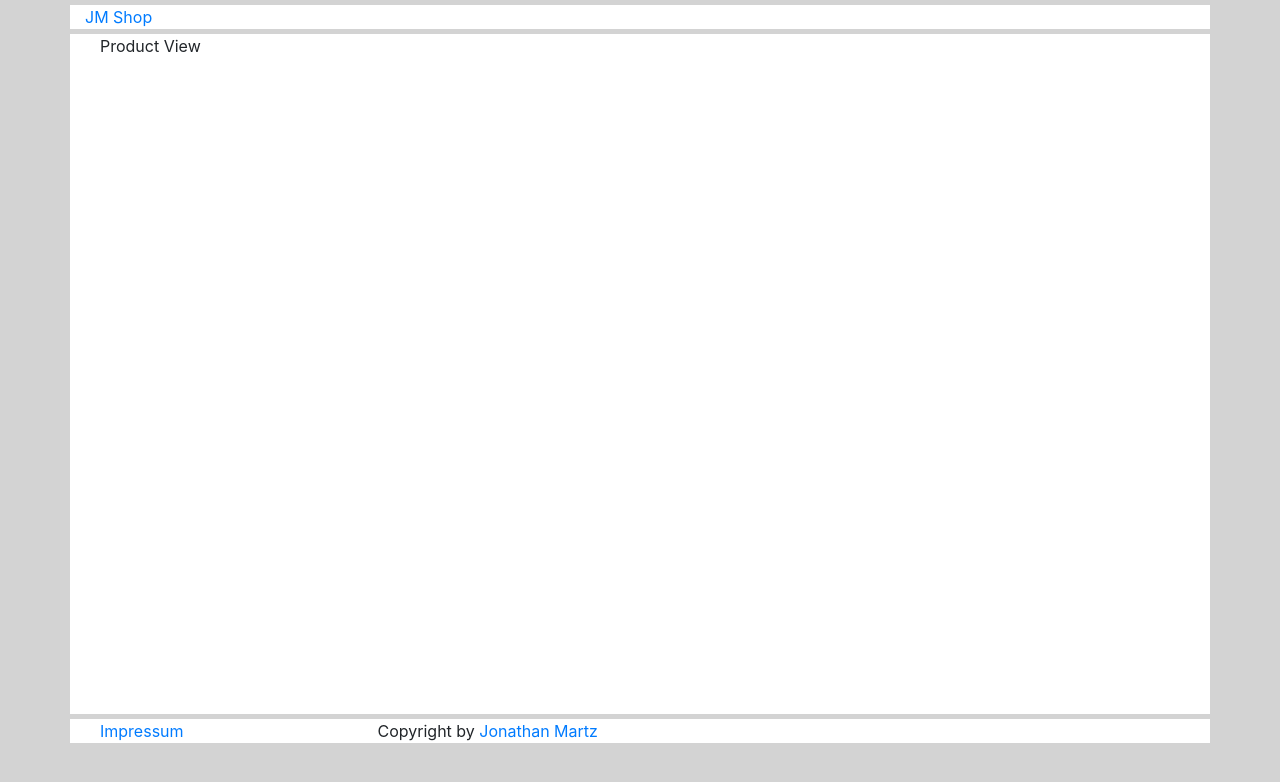
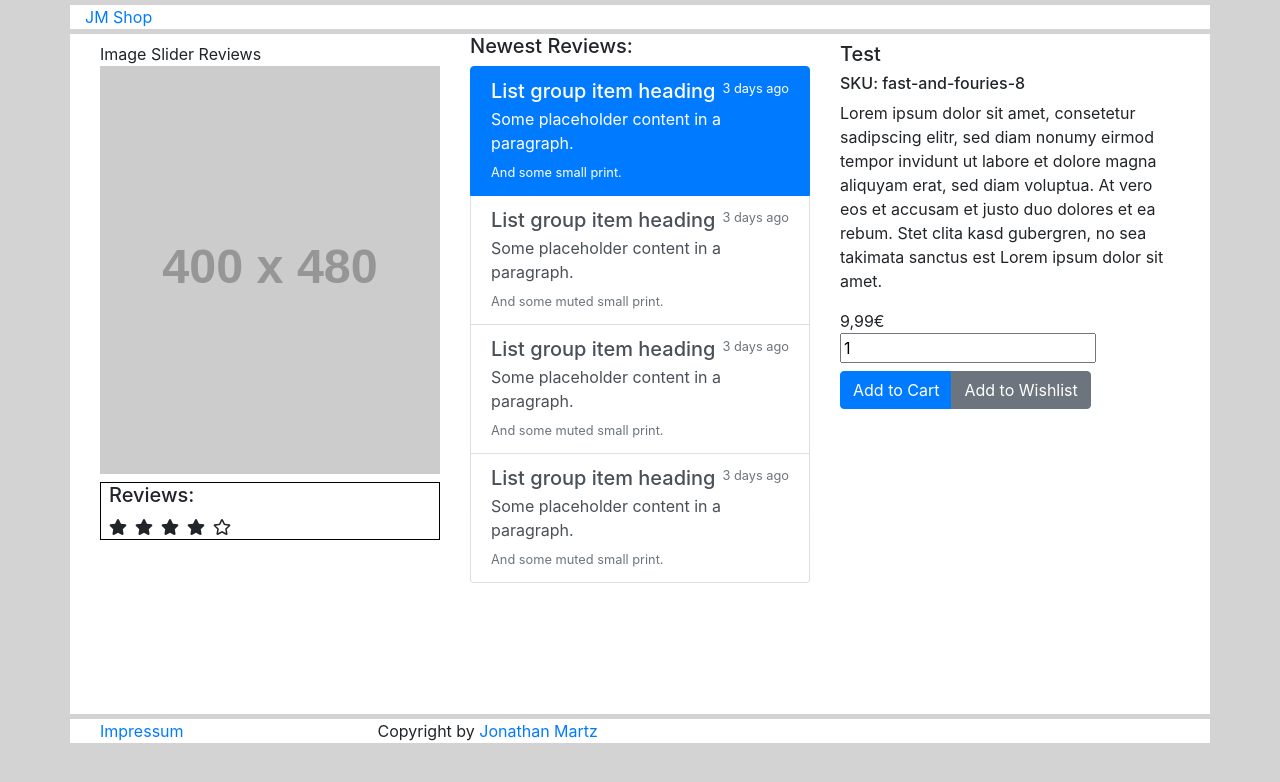
Before and after one commit to jonathan-martz/jm-shop, a Vue app: page /#/product/test in a window 1280 px wide. Shown: the top 782 px of the page. Built offline with nearby package versions, Linux system fonts and the light colour scheme; what vue-cookies, vue-localstorage, vue-matomo, vue-screen-size would draw is missing.

Commit message:
start with product view

```diff
--- a/package.json
+++ b/package.json
@@ -9,6 +9,7 @@
   },
   "dependencies": {
     "@fortawesome/fontawesome-svg-core": "^1.2.32",
+    "@fortawesome/free-regular-svg-icons": "^5.15.3",
     "@fortawesome/free-solid-svg-icons": "^5.15.1",
     "@fortawesome/vue-fontawesome": "^2.0.2",
     "bootstrap": "^4.5.3",
--- a/src/App.vue
+++ b/src/App.vue
@@ -69,4 +69,10 @@ header > .container {
 #vue-page {
   min-height: 85vh;
 }
+
+.img-responsive {
+  display: block;
+  max-width: 100%;
+  height: auto;
+}
 </style>
--- a/src/components/Product/Card.vue
+++ b/src/components/Product/Card.vue
@@ -12,7 +12,7 @@
           Some quick example text to build on the card title and make up the bulk of the
           card's content.
         </p>
-        <a href="#" class="btn btn-primary">Go somewhere</a>
+        <router-link to="product/test" class="btn btn-primary">Go somewhere</router-link>
       </div>
     </div>
   </div>
--- /dev/null
+++ b/src/components/Rating.vue
@@ -0,0 +1,24 @@
+<template>
+  <div class="vc-rating">
+    <div class="rating">
+      <div class="rating-header"><h5 class="ml-2">Reviews:</h5></div>
+      <div class="rating-body">
+        <fontawesomeicon icon="star" class="ml-2" />
+        <fontawesomeicon icon="star" class="ml-2" />
+        <fontawesomeicon icon="star" class="ml-2" />
+        <fontawesomeicon icon="star" class="ml-2" />
+        <fontawesomeicon :icon="['far', 'star']" class="ml-2" />
+      </div>
+    </div>
+  </div>
+</template>
+
+<style lang="less">
+.rating {
+  border: 1px solid black;
+  width: auto;
+
+  .rating-header {
+  }
+}
+</style>
--- a/src/main.js
+++ b/src/main.js
@@ -4,11 +4,14 @@ import './registerServiceWorker'
 import router from './router'
 import store from './store'
 import { library } from '@fortawesome/fontawesome-svg-core'
-import { faUserSecret,faTimes, faPlus } from '@fortawesome/free-solid-svg-icons'
+import { faUserSecret,faTimes, faPlus,faStar } from '@fortawesome/free-solid-svg-icons'
+import { faStar as fabStar } from '@fortawesome/free-regular-svg-icons'
 import { FontAwesomeIcon } from '@fortawesome/vue-fontawesome'
 
 Vue.config.productionTip = false
 
+library.add(fabStar)
+library.add(faStar)
 library.add(faPlus)
 library.add(faUserSecret)
 library.add(faTimes)
--- a/src/router/index.js
+++ b/src/router/index.js
@@ -2,6 +2,7 @@ import Vue from 'vue'
 import VueRouter from 'vue-router'
 import Home from '@/views/Home.vue'
 import ProductView from '@/views/ProductView.vue'
+import Impressum from '@/views/Impressum.vue'
 
 Vue.use(VueRouter)
 
@@ -15,6 +16,11 @@ const routes = [
     path: '/product/:sku',
     name: 'ProductView',
     component: ProductView
+  },
+  {
+    path: '/impressum/',
+    name: 'Impressum',
+    component: Impressum
   }
 ]
 
--- a/src/views/ProductView.vue
+++ b/src/views/ProductView.vue
@@ -2,16 +2,85 @@
   <div class="vp-product-view">
     <div class="container">
       <div class="row">
-        <div class="col-12">Product View</div>
+        <div class="col-12 col-md-4 mt-2">
+          Image Slider Reviews
+          <img src="https://via.placeholder.com/400x480" class="img-responsive" />
+          <rating class="mt-2"></rating>
+        </div>
+        <div class="col-12 col-md-4">
+          <h5>Newest Reviews:</h5>
+          <div class="list-group">
+            <a
+              href="#"
+              class="list-group-item list-group-item-action active"
+              aria-current="true"
+            >
+              <div class="d-flex w-100 justify-content-between">
+                <h5 class="mb-1">List group item heading</h5>
+                <small>3 days ago</small>
+              </div>
+              <p class="mb-1">Some placeholder content in a paragraph.</p>
+              <small>And some small print.</small>
+            </a>
+            <a href="#" class="list-group-item list-group-item-action">
+              <div class="d-flex w-100 justify-content-between">
+                <h5 class="mb-1">List group item heading</h5>
+                <small class="text-muted">3 days ago</small>
+              </div>
+              <p class="mb-1">Some placeholder content in a paragraph.</p>
+              <small class="text-muted">And some muted small print.</small>
+            </a>
+            <a href="#" class="list-group-item list-group-item-action">
+              <div class="d-flex w-100 justify-content-between">
+                <h5 class="mb-1">List group item heading</h5>
+                <small class="text-muted">3 days ago</small>
+              </div>
+              <p class="mb-1">Some placeholder content in a paragraph.</p>
+              <small class="text-muted">And some muted small print.</small>
+            </a>
+            <a href="#" class="list-group-item list-group-item-action">
+              <div class="d-flex w-100 justify-content-between">
+                <h5 class="mb-1">List group item heading</h5>
+                <small class="text-muted">3 days ago</small>
+              </div>
+              <p class="mb-1">Some placeholder content in a paragraph.</p>
+              <small class="text-muted">And some muted small print.</small>
+            </a>
+          </div>
+        </div>
+        <div class="col-12 col-md-4 mt-2">
+          <h1 class="h5">Test</h1>
+          <h6>SKU: fast-and-fouries-8</h6>
+          <p class="short-desc">
+            Lorem ipsum dolor sit amet, consetetur sadipscing elitr, sed diam nonumy
+            eirmod tempor invidunt ut labore et dolore magna aliquyam erat, sed diam
+            voluptua. At vero eos et accusam et justo duo dolores et ea rebum. Stet clita
+            kasd gubergren, no sea takimata sanctus est Lorem ipsum dolor sit amet.
+          </p>
+          <span class="price">9,99€</span>
+          <div class="qty">
+            <input type="number" placeholder="Menge" value="1" />
+          </div>
+          <div class="btn-group mt-2">
+            <a href="" class="add-to-cart btn btn-primary">Add to Cart</a>
+            <a href="" class="add-to-wishlist btn btn-secondary">Add to Wishlist</a>
+          </div>
+        </div>
       </div>
     </div>
   </div>
 </template>
+
 <script>
+import Rating from "@/components/Rating.vue";
+
 export default {
   name: "ProductView",
   data() {
     return {};
   },
+  components: {
+    rating: Rating,
+  },
 };
 </script>
```
Also changed, not shown: 1 other file (tests, documents, lock files or other folders).
